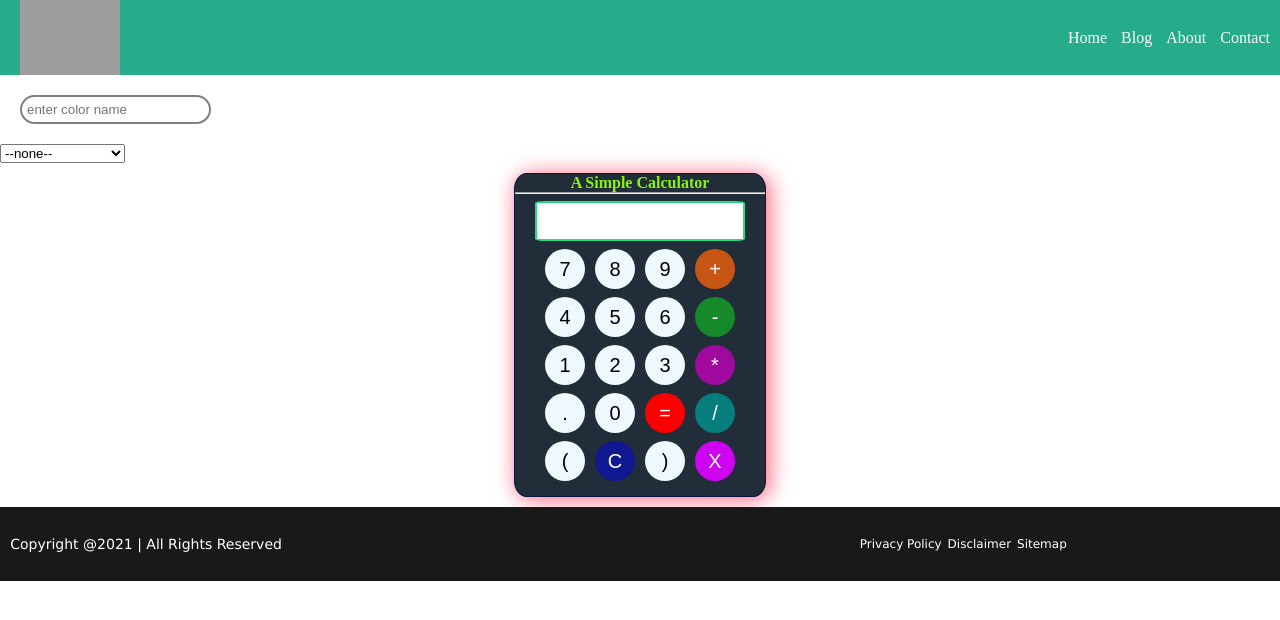
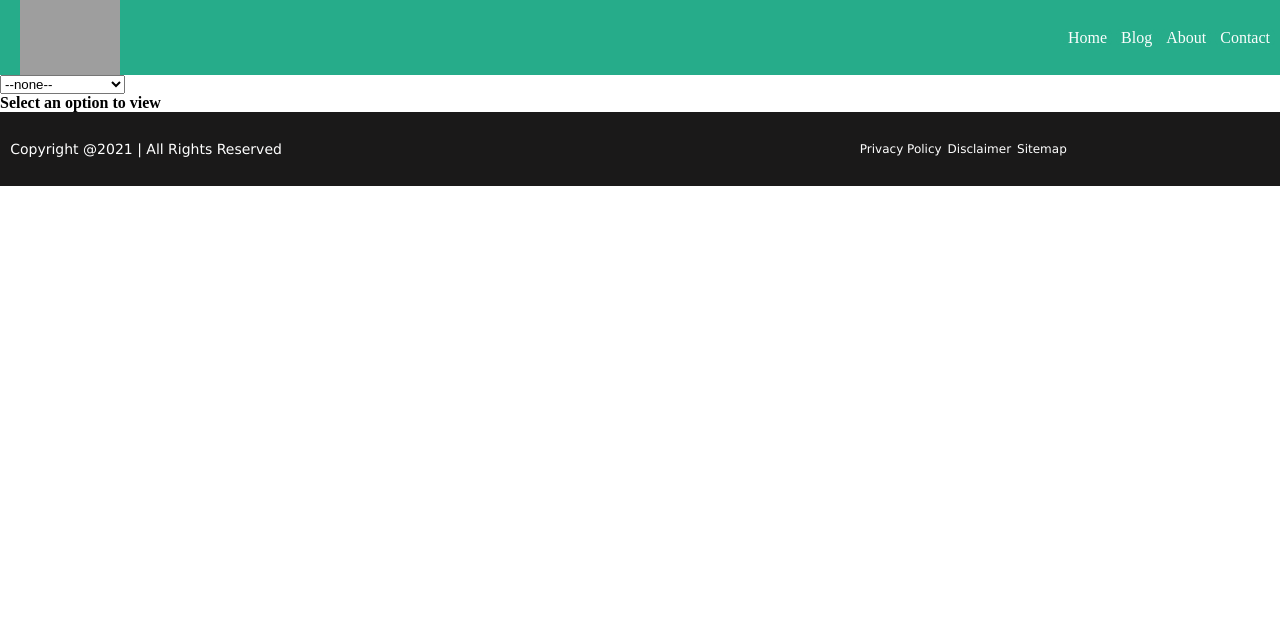
Before and after one commit to ram212878/angular-Project, an Angular app: page / in a window 1280 px wide. Shown: the top 620 px of the page. Built offline with nearby package versions, Linux system fonts and the light colour scheme; grey boxes are pictures that could not be loaded.

Commit message:
added  dynamic view funtionality to the component

```diff
--- a/src/app/app.component.html
+++ b/src/app/app.component.html
@@ -1,13 +1,25 @@
 <div class="page-wrapper" [style.backgroundColor]="background">
 	<h1></h1>
 	<app-header></app-header>
-  <app-colorchanger (childData)="parentColorChanger($event)"></app-colorchanger>
+
 	<div class="component-btn-wrapper">
-    <select name="" id="">
+		<select name="" id="" (change)="enableComponent($event)">
       <option *ngFor="let item of componentBtn" value="{{ item }}">{{ item }}</option>
     </select>
-    <div>
+		<div [ngSwitch]="selectedComponent">
+			<!--  -->
+			<div *ngSwitchCase="'background color'">
+				<app-colorchanger (childData)="parentColorChanger($event)"></app-colorchanger>
+			</div>
+
+			<div *ngSwitchCase="'Calculator'">
 				<app-calculator></app-calculator>
+			</div>
+			<div *ngSwitchDefault>
+				<h4> Select an option to view </h4>
+			</div>
+
+
 		</div>
 
 
--- a/src/app/app.component.ts
+++ b/src/app/app.component.ts
@@ -8,9 +8,10 @@ import { Component, Output, EventEmitter, VERSION } from "@angular/core";
 export class AppComponent {
   name = "Geeks";
   background = "";
+  selectedComponent = "";
   componentBtn = [
     "--none--",
-    "backgorund color",
+    "background color",
     "Calculator",
     "2",
     "3",
@@ -23,4 +24,7 @@ export class AppComponent {
   parentColorChanger(val) {
     this.background = val;
   }
+  enableComponent(event) {
+    this.selectedComponent = event.target.value;
+  }
 }
```
Lines whose indentation alone changed are shown as unchanged.
